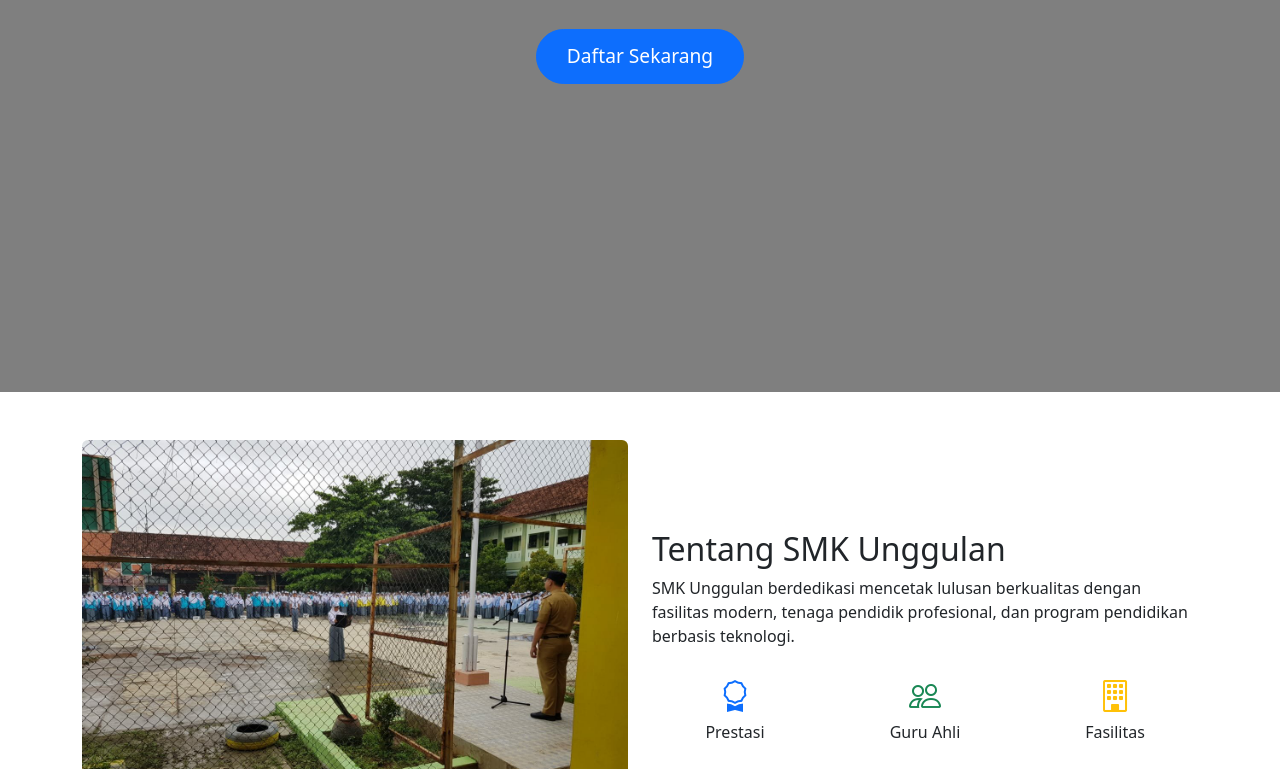
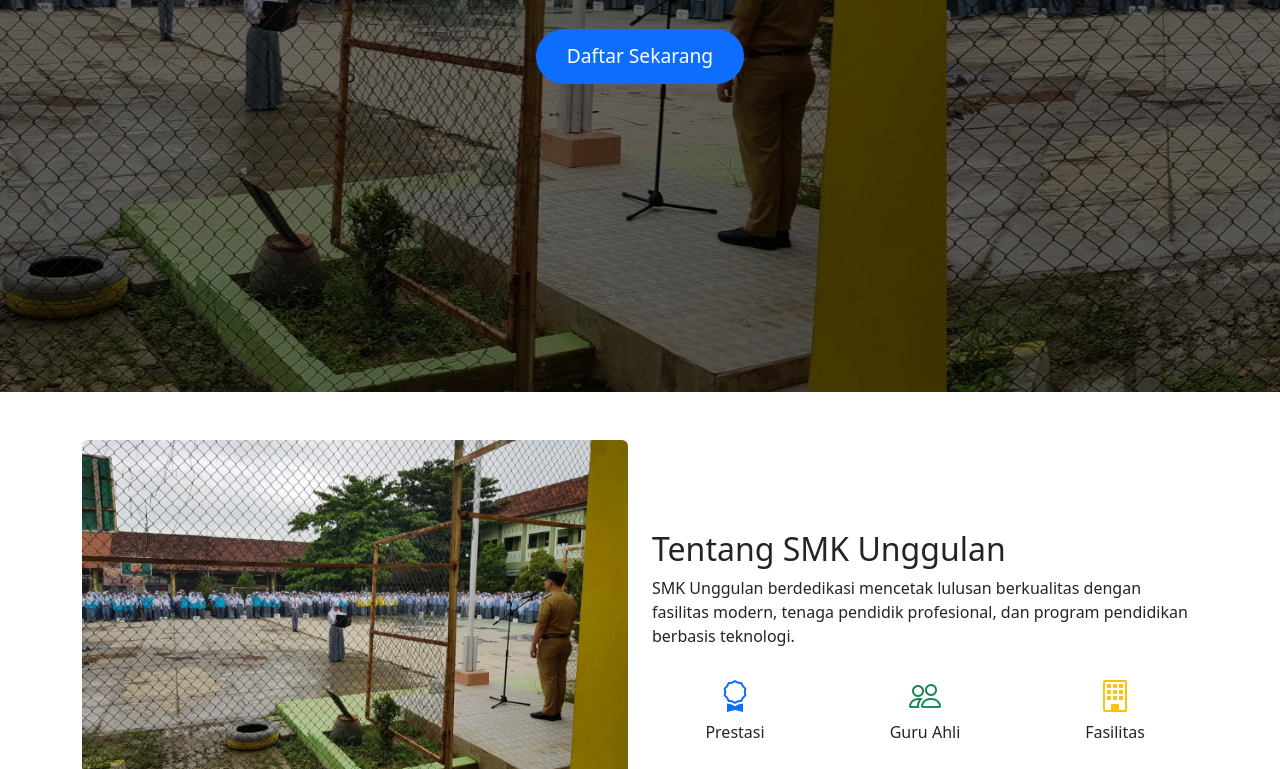
Before and after one commit to dagondragon/smk-unggulan, a plain HTML site: page index.html in a window 1280 px wide. Shown: the part 408-1177 px from the top of the page. Drawn offline with nearby package versions, Linux system fonts and the light colour scheme.

Commit message:
style.css

```diff
--- a/style.css
+++ b/style.css
@@ -8,7 +8,7 @@
 /* HERO SECTION */
 .hero {
   height: 100vh; /* full screen */
-  background: url("img/sekolah.jpg") repeat-x center/cover;
+  background: url("sekolah.jpg") repeat-x center/cover;
   display: flex;
   justify-content: center;
   align-items: center;
```
